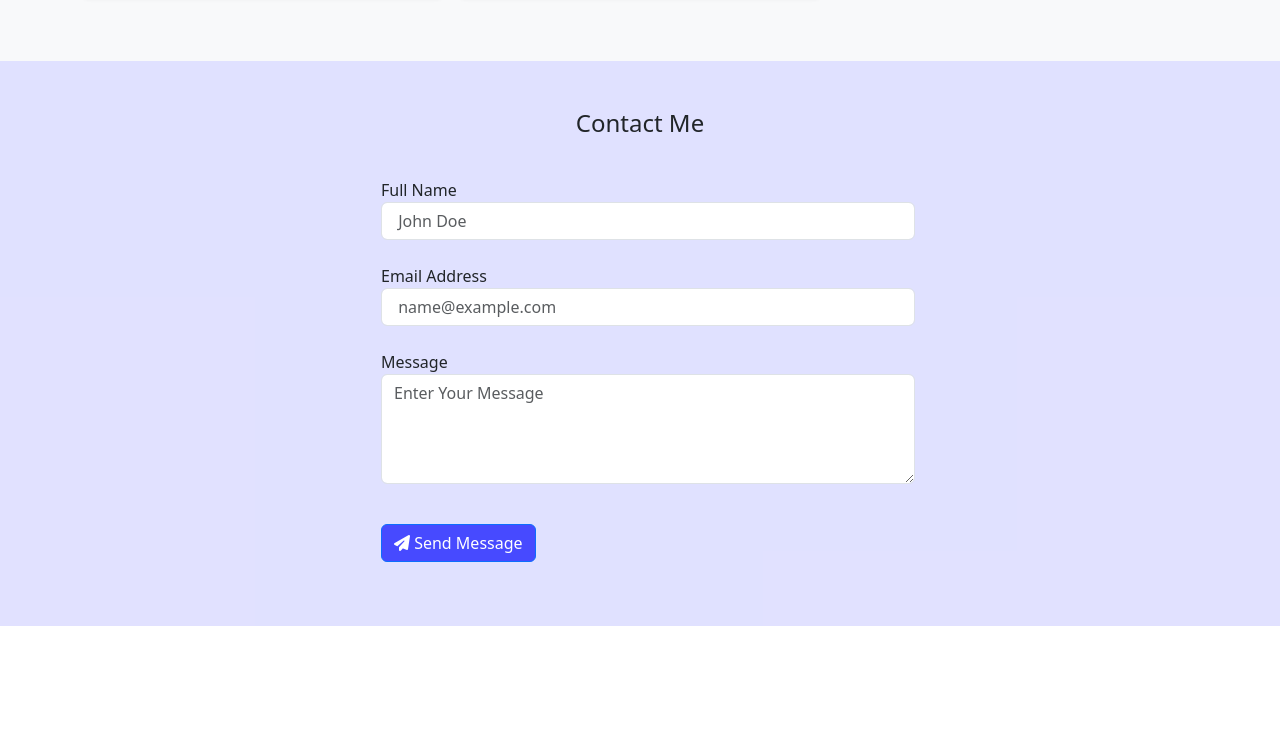
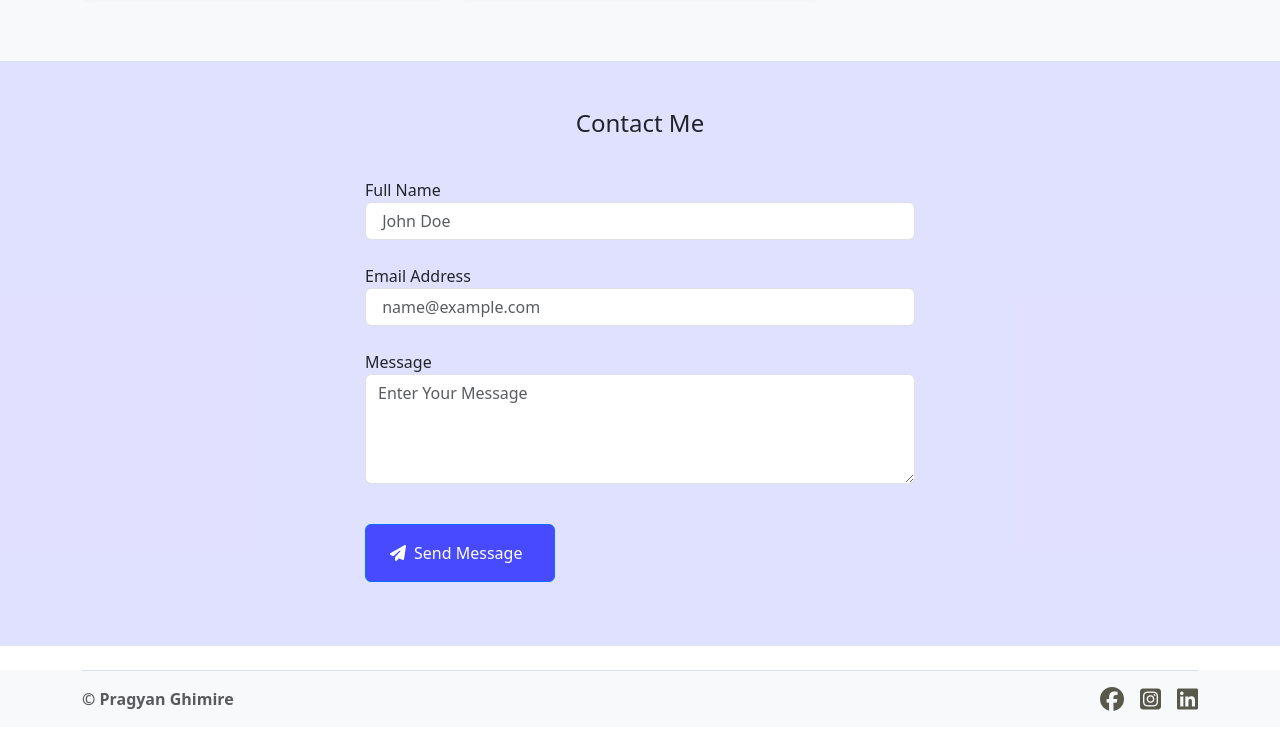
Before and after one commit to pragyan-ghimire/Portfolio, a plain HTML site: page index.html in a window 1280 px wide. Shown: the part 1736-2486 px from the top of the page. Before the commit the page ends 2362 px from the top, so only its background shows below. Drawn offline with nearby package versions, Linux system fonts and the light colour scheme.

Commit message:
footer added

```diff
--- a/index.html
+++ b/index.html
@@ -188,6 +188,8 @@
                 <p class="card-text">
                   This is a wider card with supporting text below as a natural
                   lead-in to additional content. This content is a little bit
+                  longer.This is a wider card with supporting text below as a natural
+                  lead-in to additional content. This content is a little bit
                   longer.
                 </p>
                 <div class="d-flex justify-content-between align-items-center">
@@ -210,7 +212,7 @@
         <h4 class="title mb-4">Contact Me</h4>
         <form class="row py-3 g-3 justify-content-center">
           <div class="col-md-6 ">
-            <div class="form-group ps-3 mb-4">
+            <div class="form-group mb-4">
               <label for="inputUsername">Full Name</label>
               <input
                 type="text"
@@ -219,7 +221,7 @@
                 placeholder=" John Doe"
               />
             </div>
-            <div class="form-group ps-3 mb-4">
+            <div class="form-group mb-4">
               <label for="inputEmail">Email Address</label>
               <input
                 type="email"
@@ -228,7 +230,7 @@
                 placeholder=" name@example.com"
               />
             </div>
-            <div class="form-group ps-3 mb-4">
+            <div class="form-group  mb-4">
               <label for="description"> Message</label>
               <textarea
                 class="form-control"
@@ -237,16 +239,36 @@
                 rows="4"
               ></textarea>
             </div>
-            <div class="ps-3">
-              <button type="button" class="btn btn-primary submit mt-3 ">
-                <i class="fa fa-paper-plane" aria-hidden="true"></i> Send
-                Message
+            <div >
+              <button type="button" class="btn btn-primary px-4 py-3 submit mt-3 ">
+                <i class="fa fa-paper-plane" aria-hidden="true"></i><span class="mx-2">Send Message</span>
               </button>
             </div>
           </div>
         </form>
       </div>
     </section>
+
+
+    <!-- footer seciton  -->
+     <footer class=" bg-body-tertiary">
+      <div class="container">
+        <footer class="d-flex flex-wrap justify-content-between align-items-center py-3 my-4 border-top">
+          <div class="col-md-4 d-flex align-items-center">
+            <!-- <a href="/" class="mb-3 me-2 mb-md-0 text-body-secondary text-decoration-none lh-1">
+              <svg class="bi" width="30" height="24"><use xlink:href="#bootstrap"></use></svg>
+            </a> -->
+            <span class="mb-3 mb-md-0 text-body-secondary"><strong>© Pragyan Ghimire</strong></span>
+          </div>
+
+          <ul class="nav footer-icon col-md-4 justify-content-end list-unstyled d-flex">
+            <li class="ms-3"><a  href="#"><i class="fa-brands fa-facebook fa-xl"></i></a></li>
+            <li class="ms-3"><a  href="#"><i class="fa-brands fa-square-instagram fa-xl"></i></a></li>
+            <li class="ms-3"><a  href="#"><i class="fa-brands fa-linkedin fa-xl"></i></a></li>
+          </ul>
+        </footer>
+      </div>
+     </footer>
 
     <script
       src="https://cdn.jsdelivr.net/npm/bootstrap@5.3.3/dist/js/bootstrap.bundle.min.js"
--- a/style.css
+++ b/style.css
@@ -53,7 +53,19 @@ nav{
 }
 
 
+
 /* contact section */
 #Contact{
     background-color: #474aff2a;
 }
+
+
+/* footer section  */
+.footer-icon i{
+    color: #58584b;
+}
+.footer-icon i:hover{
+    color: #282A91;
+    transform: scale(1.1);
+    transition: .2s all ease;
+}
```
